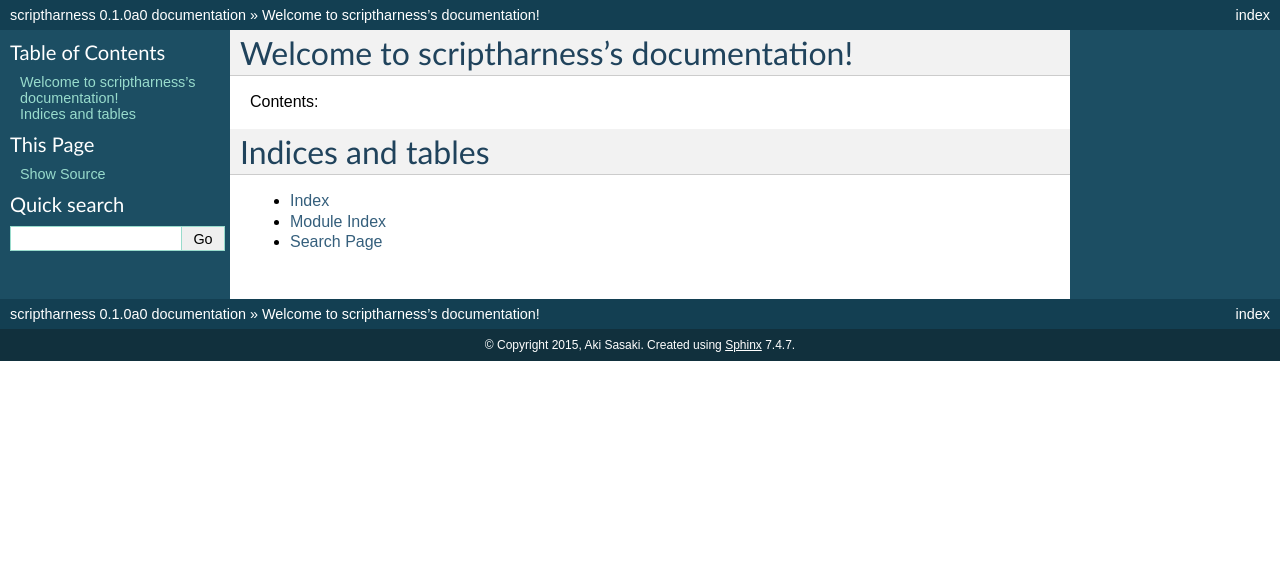
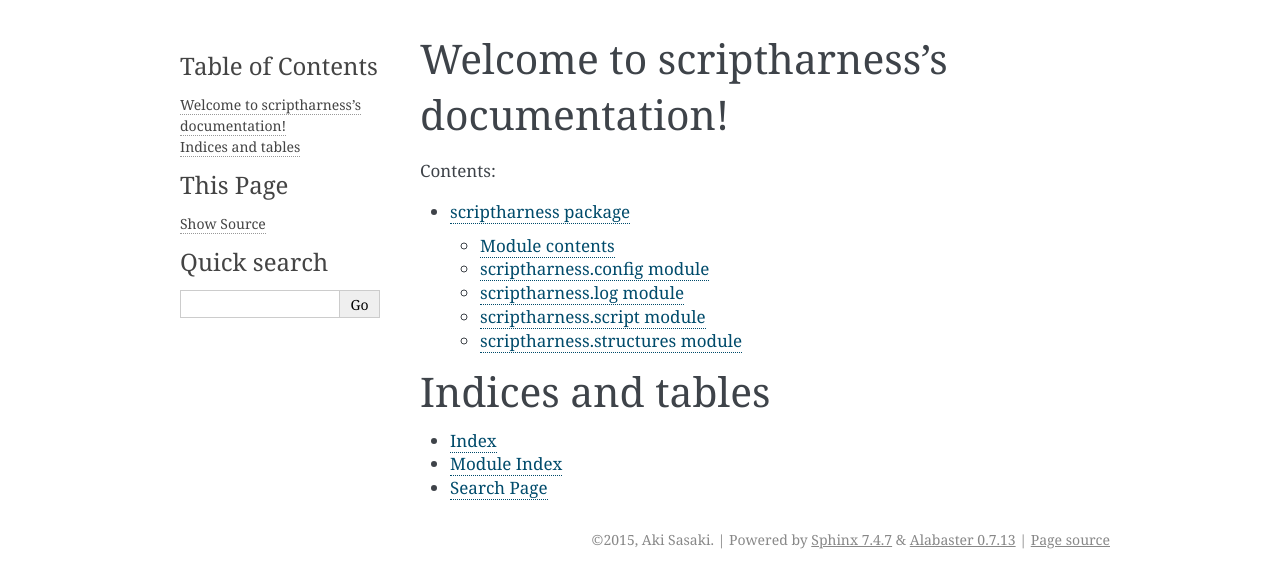
Before and after one commit to scriptharness/python-scriptharness, a Sphinx documentation site: the page built from docs/index.rst, in a window 1280 px wide. Shown: the top 588 px of the page. Built offline with Sphinx 7.4.7, drawn with Linux system fonts in a browser that asks for light colours.

Commit message:
sphinx tweaks

```diff
--- a/docs/conf.py
+++ b/docs/conf.py
@@ -34,8 +34,6 @@
 extensions = [
     'sphinx.ext.autodoc',
     'sphinx.ext.intersphinx',
-    'sphinx.ext.todo',
-    'sphinx.ext.coverage',
     'sphinx.ext.napoleon',
 ]
 
@@ -128,7 +126,7 @@
 
 # The theme to use for HTML and HTML Help pages.  See the documentation for
 # a list of builtin themes.
-html_theme = 'default'
+html_theme = 'alabaster'
 
 # Theme options are theme-specific and customize the look and feel of a theme
 # further.  For a list of options available for each theme, see the
--- a/docs/index.rst
+++ b/docs/index.rst
@@ -11,7 +11,7 @@
 .. toctree::
    :maxdepth: 2
 
-
+   scriptharness
 
 Indices and tables
 ==================
--- /dev/null
+++ b/docs/scriptharness.rst
@@ -0,0 +1,43 @@
+scriptharness package
+=====================
+
+
+Module contents
+---------------
+
+.. automodule:: scriptharness
+    :members:
+    :undoc-members:
+    :show-inheritance:
+
+scriptharness.config module
+---------------------------
+
+.. automodule:: scriptharness.config
+    :members:
+    :undoc-members:
+    :show-inheritance:
+
+scriptharness.log module
+------------------------
+
+.. automodule:: scriptharness.log
+    :members:
+    :undoc-members:
+    :show-inheritance:
+
+scriptharness.script module
+---------------------------
+
+.. automodule:: scriptharness.script
+    :members:
+    :undoc-members:
+    :show-inheritance:
+
+scriptharness.structures module
+-------------------------------
+
+.. automodule:: scriptharness.structures
+    :members:
+    :undoc-members:
+    :show-inheritance:
```
